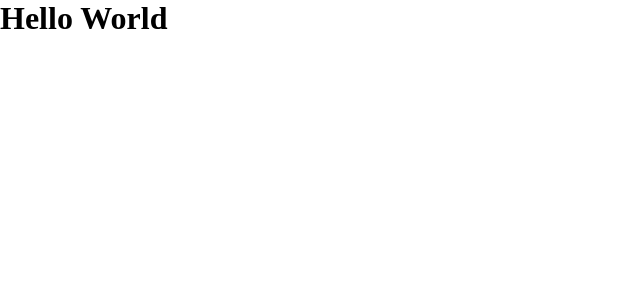
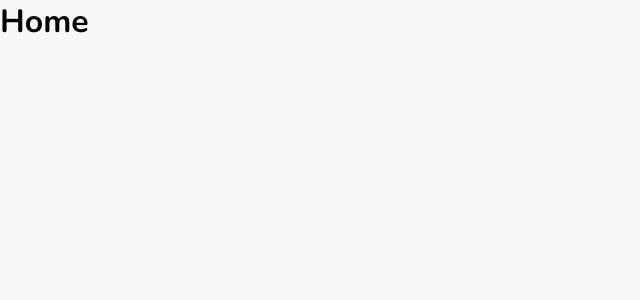
Before and after one commit to FreitasGa/post-by-frontend, a React (Create React App) app: page / in a window 1280 px wide. Shown: the top 300 px of the page, without its empty margins (0-640 px from the left). Built offline with nearby package versions, Linux system fonts and the light colour scheme.

Commit message:
feat: finish initial structure and setting routes

```diff
--- a/package.json
+++ b/package.json
@@ -10,6 +10,7 @@
     "react-dom": "^17.0.2",
     "react-router-dom": "^5.2.0",
     "react-scripts": "4.0.3",
+    "sass": "^1.35.2",
     "web-vitals": "^1.0.1"
   },
   "scripts": {
--- a/public/index.html
+++ b/public/index.html
@@ -8,12 +8,14 @@
       content="minimum-scale=1, initial-scale=1, width=device-width"
     />
     <meta name="theme-color" content="#000000" />
-    <meta
-      name="description"
-      content="Web site created using create-react-app"
+    <meta name="description" content="A simple post-it store" />
+    <link rel="manifest" href="%PUBLIC_URL%/manifest.json" />
+    <link rel="preconnect" href="https://fonts.googleapis.com" />
+    <link rel="preconnect" href="https://fonts.gstatic.com" crossorigin />
+    <link
+      href="https://fonts.googleapis.com/css2?family=Nunito:wght@300;400;600;700&display=swap"
+      rel="stylesheet"
     />
-    <link rel="apple-touch-icon" href="%PUBLIC_URL%/logo192.png" />
-    <link rel="manifest" href="%PUBLIC_URL%/manifest.json" />
     <title>Post-by</title>
   </head>
   <body>
--- /dev/null
+++ b/src/App.js
@@ -0,0 +1,13 @@
+import { BrowserRouter as Router } from 'react-router-dom';
+
+import { Routes } from './routes';
+
+import './styles.scss';
+
+export function App() {
+  return (
+    <Router>
+      <Routes />
+    </Router>
+  );
+}
--- a/src/App.jsx
+++ /dev/null
@@ -1,7 +0,0 @@
-export default function App() {
-  return (
-    <>
-      <h1>Hello World</h1>
-    </>
-  );
-}
--- a/src/index.js
+++ b/src/index.js
@@ -1,11 +1,5 @@
 import React from 'react';
 import ReactDOM from 'react-dom';
-import './index.css';
-import App from './App';
+import { App } from './App';
 
-ReactDOM.render(
-  <React.StrictMode>
-    <App />
-  </React.StrictMode>,
-  document.getElementById('root')
-);
+ReactDOM.render(<App />, document.getElementById('root'));
--- /dev/null
+++ b/src/pages/home/index.jsx
@@ -0,0 +1,9 @@
+import './styles.scss';
+
+export function Home() {
+  return (
+    <>
+      <h1>Home</h1>
+    </>
+  );
+}
--- /dev/null
+++ b/src/pages/notFound/index.jsx
@@ -0,0 +1,15 @@
+import { Link } from 'react-router-dom';
+
+export function NotFound() {
+  return (
+    <>
+      <div className="NotFoundHeader">
+        <Link to="/">Post-by</Link>
+      </div>
+      <div className="NotFoundBody">
+        <h2>Desculpe, não encontramos esta pagina!</h2>
+        <Link to="/">Voltar para o Inicio</Link>
+      </div>
+    </>
+  );
+}
--- /dev/null
+++ b/src/routes.js
@@ -0,0 +1,14 @@
+import React from 'react';
+import { Switch, Route } from 'react-router-dom';
+
+import { Home } from './pages/home';
+import { NotFound } from './pages/notFound';
+
+export function Routes() {
+  return (
+    <Switch>
+      <Route exact path="/" component={Home} />
+      <Route component={NotFound} />
+    </Switch>
+  );
+}
--- a/src/index.css
+++ b/src/styles.scss
@@ -2,6 +2,17 @@
   margin: 0;
   padding: 0;
   box-sizing: border-box;
+  font-family: 'Nunito', sans-serif;
+}
+
+:root{
+  --white: #FFF;
+
+  --grey-50: #F7F8FA;
+  --grey-100: #E6E8EB;
+  --grey-200: #AFB2B1;
+  --grey-500: #808080;
+  --grey-800: #494D4B;
 }
 
 @media (max-width: 1080px) {
@@ -31,3 +42,7 @@
     /* 12px */
   }
 }
+
+body {
+  background: var(--grey-50);
+}
```
Also changed, not shown: public/manifest.json (added), src/pages/home/styles.scss (added), src/pages/notFound/styles.scss (added), 2 other files (tests, documents, lock files or other folders).
